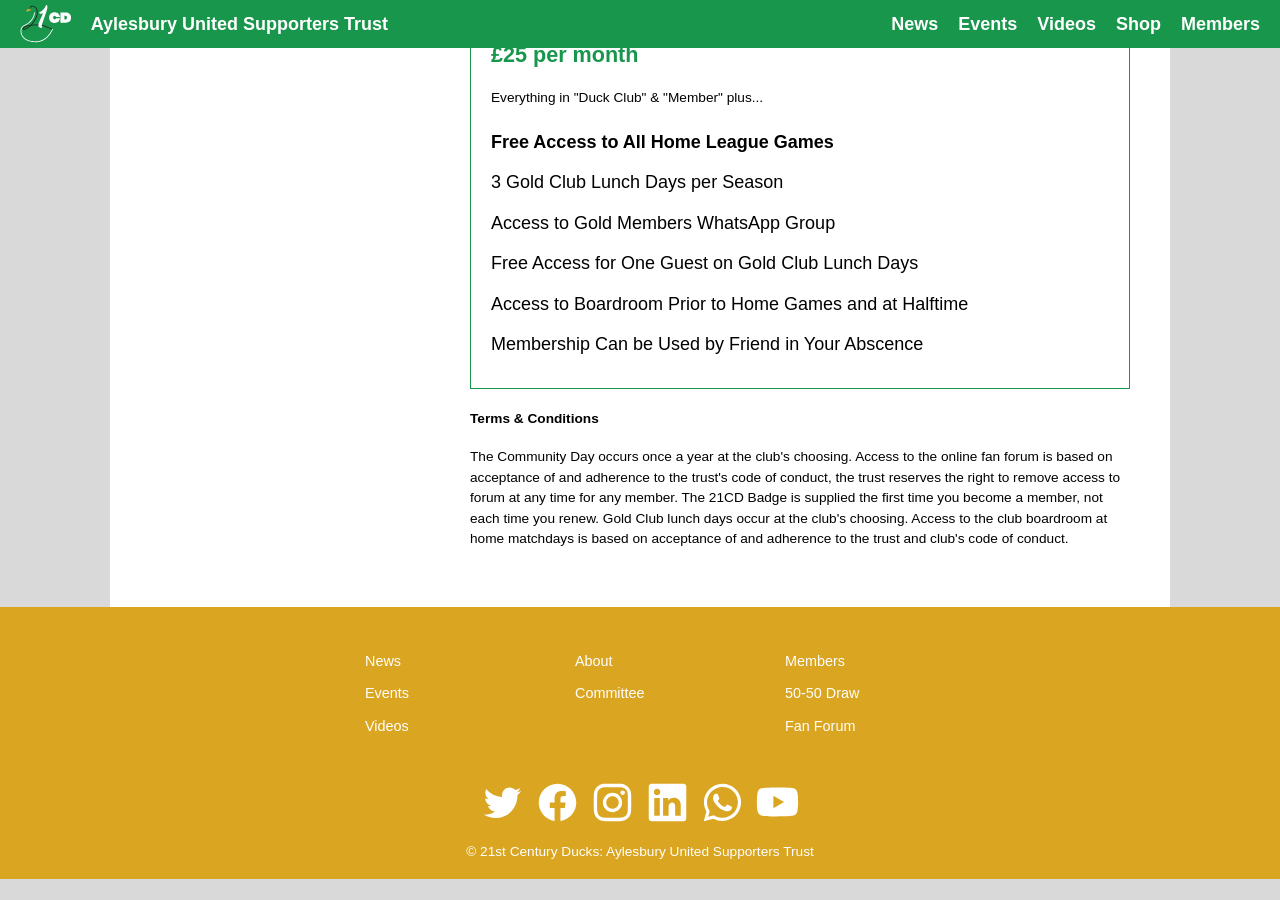
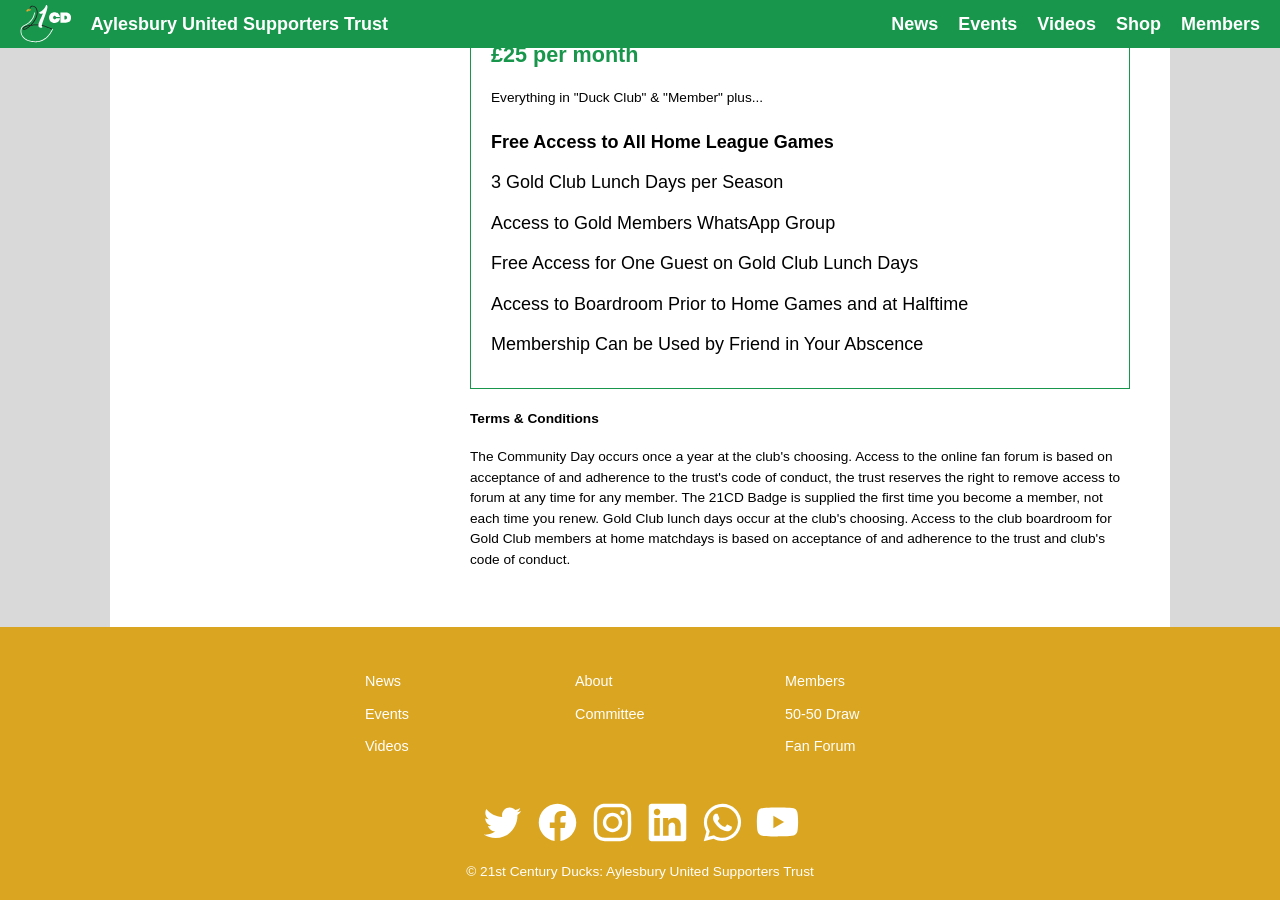
Before and after one commit to RobDWaller/21ducks.github.io, a Jekyll site: the page built from members.html, in a window 1280 px wide and 900 px high, scrolled down 1045 px. Built offline with Jekyll 4.4.1, drawn with Linux system fonts in a browser that asks for light colours; before the commit the page ends 1924 px from its top, so only the background shows below that.

Commit message:
Tidied up members page terms and conditions.

```diff
--- a/members.html
+++ b/members.html
@@ -54,5 +54,5 @@
 <small>The Community Day occurs once a year at the club's choosing. Access to the online fan forum is based on
 acceptance of and adherence to the trust's code of conduct, the trust reserves the right to remove access to forum at
 any time for any member. The 21CD Badge is supplied the first time you become a member, not each time you renew. Gold
-Club lunch days occur at the club's choosing. Access to the club boardroom at home matchdays is based on acceptance
-of and adherence to the trust and club's code of conduct.</small>
+Club lunch days occur at the club's choosing. Access to the club boardroom for Gold Club members at home matchdays is
+based on acceptance of and adherence to the trust and club's code of conduct.</small>
```
